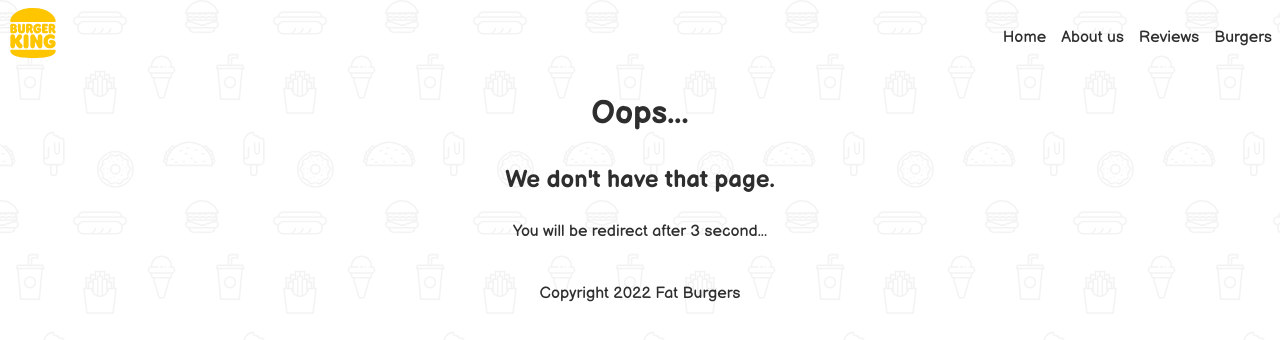
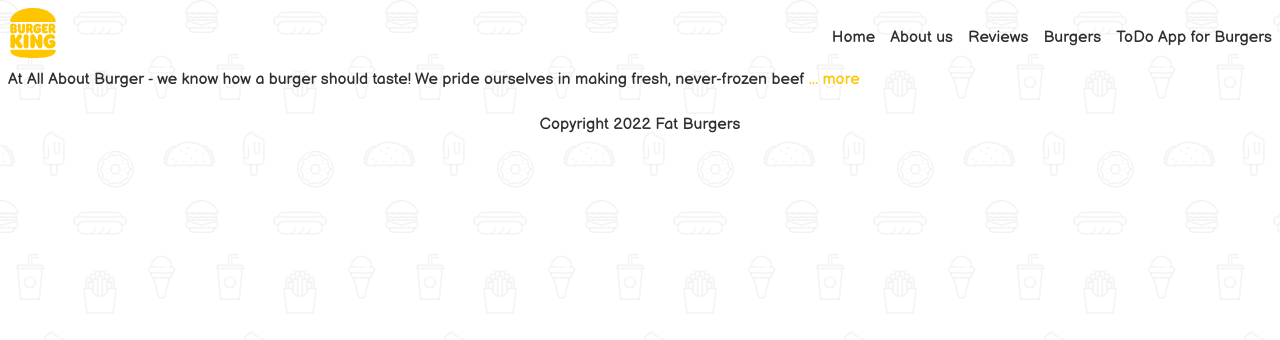
Before and after one commit to Hamlet593/BurgerSite-with-NextJS, a Next.js app: page /todoList in a window 1280 px wide. Before the commit this address had no page. Shown: the top 340 px of the page. Built offline with nearby package versions, Linux system fonts and the light colour scheme.

Commit message:
Added new menu for ToDo

```diff
--- a/components/Header.js
+++ b/components/Header.js
@@ -11,7 +11,8 @@
                 <Link href='/'><a>Home</a></Link>
                 <Link href='/about'><a>About us</a></Link>
                 <Link href='/reviews'><a>Reviews</a></Link>
-                <Link href='/burgers'>Burgers</Link>
+                <Link href='/burgers'><a>Burgers</a></Link>
+                <Link href='/todoList'><a>ToDo App for Burgers</a></Link>
             </nav>
         </header>
     )
--- /dev/null
+++ b/pages/todoList.js
@@ -0,0 +1,14 @@
+import { useState } from "react";
+
+const TodoList = () => {
+    let text = `At All About Burger - we know how a burger should taste! We pride ourselves in making fresh, never-frozen beef that is locally sourced and ground fresh daily. It doesn't stop there... Our bread is baked fresh daily, our onion rings are fried fresh to order, and our fries are cooked by the order from freshly sliced potatoes! We do EVERYTHING from A to Z!.`
+    const [more, setMore] = useState(false);
+    return (
+        <>
+            {!more ? <div>{text.slice(0, 110)} <a onClick={() => setMore(true)}>... more</a></div>
+                : <div>{text} <a onClick={() => setMore(false)}>less</a></div>}
+        </>
+    )
+}
+
+export default TodoList;
```
Also changed, not shown: pages/burgers/[id].js (line endings or trailing spaces).
